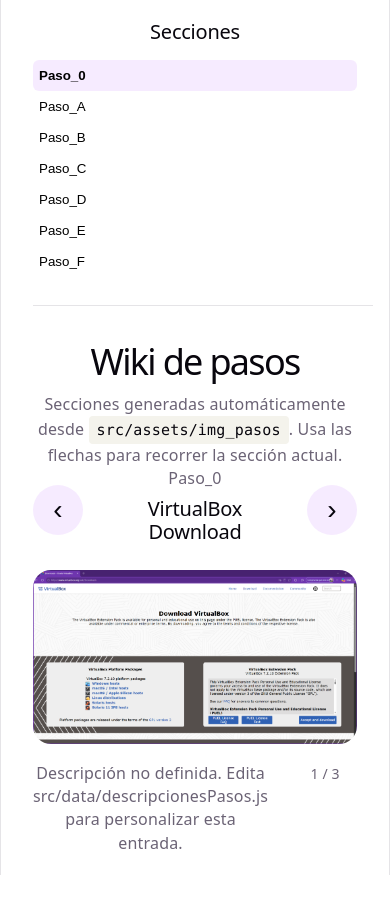
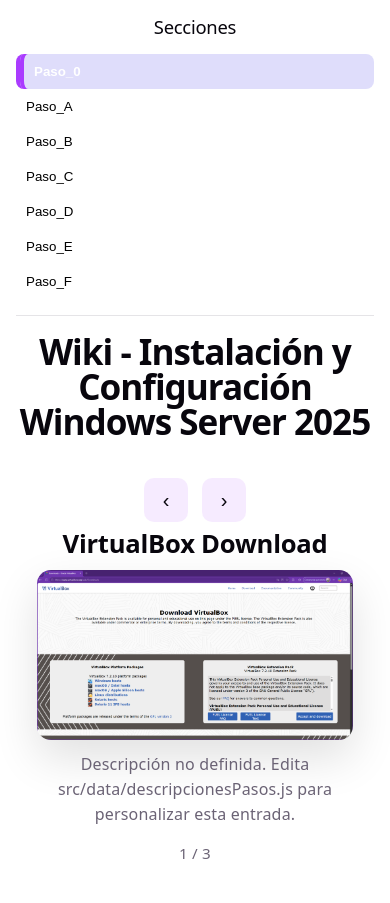
Before and after one commit to Anyaspycat/wiki_rivpat, a React (Vite) app: page / in a window 390 px wide. Before the commit the page ends 875 px from the top, so only its background shows below. Built offline with nearby package versions, Linux system fonts and the light colour scheme.

Commit message:
Correccion de espaciados y uso de CSS

```diff
--- a/src/App.css
+++ b/src/App.css
@@ -184,237 +184,234 @@
 }
 
 /* Wiki styles */
-.wiki-root {
-  display: flex;
-  gap: 24px;
-  padding: 20px 32px;
+.app-layout {
+  display: grid;
+  grid-template-columns: 300px minmax(0, 1fr);
+  min-height: 100vh;
+  width: 100%;
+  padding: 16px 36px 24px;
+  gap: 18px;
+  box-sizing: border-box;
 }
-.wiki-sidebar {
-  width: 200px;
+
+.sidebar {
+  width: 100%;
   border-right: 1px solid var(--border);
-  padding-right: 16px;
+  padding: 0 18px 0 0;
+  box-sizing: border-box;
 }
-.wiki-sidebar h2 {
-  margin-top: 0;
+
+.sidebar h2 {
+  margin: 0 0 16px;
+  font-size: 1.15rem;
 }
-.wiki-sidebar ul {
+
+.sidebar ul {
   list-style: none;
   padding: 0;
+  margin: 0;
 }
-.wiki-sidebar button {
+
+.sidebar button {
   width: 100%;
   text-align: left;
   background: transparent;
   border: none;
-  padding: 8px 6px;
+  padding: 10px 10px;
   cursor: pointer;
-  border-radius: 6px;
+  border-radius: 8px;
+  transition: background 0.2s ease, color 0.2s ease;
 }
-.wiki-sidebar button.active {
-  background: var(--accent-bg);
+
+.sidebar button:hover,
+.sidebar button:focus-visible {
+  background: rgba(255, 255, 255, 0.07);
+}
+
+.sidebar button.active {
+  background: rgba(79, 70, 229, 0.18);
+  color: #ffffff;
+  font-weight: 700;
+  border-left: 4px solid var(--accent);
+  padding-left: 14px;
+  box-shadow: inset 4px 0 0 var(--accent);
+}
+
+.main-content {
+  min-width: 0;
+  display: flex;
+  flex-direction: column;
+  align-items: center;
+  gap: 18px;
+  padding: 18px 0 0;
+}
+
+.wiki-header {
+  width: 100%;
+  display: flex;
+  justify-content: center;
+  padding: 0;
+  margin: 0;
+}
+
+.header-inner {
+  width: min(100%, 920px);
+  margin: 0 auto;
+}
+
+.wiki-title {
+  display: flex;
+  flex-direction: column;
+  align-items: center;
+  gap: 0;
+  margin: 0;
+  font-size: clamp(1.8rem, 3.2vw, 3rem);
+  line-height: 1.05;
+  letter-spacing: -1px;
   font-weight: 600;
+  text-align: center;
+  color: var(--text-h);
 }
-.wiki-main {
-  flex: 1 1 auto;
+
+.wiki-title span {
+  display: block;
 }
-.wiki-header p {
-  margin-top: 4px;
-  color: var(--muted);
+
+.carousel-container {
+  width: min(100%, 920px);
+  max-width: 920px;
+  margin: 0 auto;
+  border: 1px solid rgba(255, 255, 255, 0.06);
+  padding: 26px 28px 28px;
+  border-radius: 16px;
+  background: rgba(255, 255, 255, 0.02);
+  display: flex;
+  flex-direction: column;
+  gap: 12px;
+  box-sizing: border-box;
 }
-.carousel-nav {
+
+.carousel-inner {
+  width: 100%;
+}
+
+.carousel-arrows {
   display: flex;
-  align-items: center;
-  justify-content: space-between;
-  gap: 16px;
-  margin-bottom: 18px;
+  gap: 14px;
+  justify-content: center;
+  margin: 0 0 8px;
 }
+
 .carousel-arrow {
-  width: 50px;
-  height: 50px;
+  width: 44px;
+  height: 44px;
   border: none;
-  border-radius: 50%;
+  border-radius: 10px;
   background: var(--accent-bg);
   color: var(--text-h);
-  font-size: 28px;
+  font-size: 20px;
   cursor: pointer;
+  padding: 0;
 }
+
 .carousel-arrow:hover,
 .carousel-arrow:focus-visible {
   background: var(--accent);
   color: white;
 }
-.carousel-labels {
+
+.step-title {
   text-align: center;
-  flex: 1 1 auto;
+  margin: 0 0 12px;
 }
-.carousel-section {
-  display: block;
-  margin-bottom: 6px;
-  color: var(--muted);
+
+.step-title h2 {
+  margin: 0;
+  font-size: clamp(1.6rem, 2.4vw, 2.2rem);
+  line-height: 1.1;
+  font-weight: 700;
 }
-.carousel-view {
+
+.step-image {
   display: flex;
   justify-content: center;
-  margin-bottom: 18px;
-}
-.carousel-view img {
-  width: 100%;
-  max-width: 860px;
-  max-height: 70vh;
-  object-fit: contain;
-  border-radius: 18px;
-  background: var(--surface);
-}
-.carousel-details {
-  display: flex;
-  justify-content: space-between;
-  align-items: flex-start;
-  gap: 16px;
-}
-.carousel-details p {
-  flex: 1 1 auto;
-  margin: 0;
-}
-.carousel-counter {
-  white-space: nowrap;
-  color: var(--muted);
-  font-size: 14px;
-  min-width: 82px;
-}
-.empty-state {
-  color: var(--muted);
-  padding-top: 32px;
-}
-.gallery {
-  display: grid;
-  grid-template-columns: repeat(auto-fill, minmax(200px, 1fr));
-  gap: 16px;
-  margin-top: 12px;
-}
-.thumb {
-  display: grid;
-  gap: 8px;
-  padding: 0;
-  border: 1px solid transparent;
-  border-radius: 10px;
-  background: transparent;
-  text-align: left;
-  cursor: pointer;
-}
-.thumb:hover,
-.thumb:focus-visible {
-  border-color: var(--accent-border);
-  outline: none;
-}
-.thumb img {
-  width: 100%;
-  height: 140px;
-  object-fit: cover;
-  border-radius: 10px;
-  display: block;
-}
-.thumb figcaption {
-  font-size: 14px;
-  margin-top: 6px;
-  color: var(--text-h);
-}
-.thumb strong {
-  display: block;
-  margin-bottom: 4px;
-}
-.wiki-section.hidden {
-  display: none;
+  margin: 0 0 12px;
 }
 
-.modal-overlay {
-  position: fixed;
-  inset: 0;
-  background: rgba(0, 0, 0, 0.72);
-  display: flex;
-  align-items: center;
-  justify-content: center;
-  z-index: 50;
-  padding: 24px;
-}
-.modal-content {
-  width: min(980px, 100%);
-  max-height: 100%;
-  background: var(--surface);
-  border-radius: 18px;
-  box-shadow: 0 30px 60px rgba(0, 0, 0, 0.28);
-  position: relative;
-  overflow: hidden;
-}
-.modal-close {
-  position: absolute;
-  top: 16px;
-  right: 16px;
-  border: none;
-  background: rgba(255, 255, 255, 0.9);
-  width: 36px;
-  height: 36px;
-  border-radius: 50%;
-  font-size: 22px;
-  cursor: pointer;
-}
-.modal-viewer {
-  display: grid;
-  grid-template-columns: 60px minmax(0, 1fr) 60px;
-  align-items: center;
-  gap: 16px;
-  padding: 24px;
-}
-.modal-viewer img {
+.step-image img {
   width: 100%;
-  max-height: calc(100vh - 260px);
+  max-width: 100%;
+  max-height: 58vh;
   object-fit: contain;
   border-radius: 14px;
   background: var(--surface);
-}
-.modal-arrow {
-  width: 50px;
-  height: 50px;
-  border: none;
-  border-radius: 50%;
-  background: var(--accent-bg);
-  color: var(--text-h);
-  font-size: 28px;
-  cursor: pointer;
-}
-.modal-arrow:hover,
-.modal-arrow:focus-visible {
-  background: var(--accent);
-  color: white;
-}
-.modal-details {
-  padding: 0 24px 24px;
-}
-.modal-section {
-  display: inline-block;
-  margin-bottom: 10px;
-  color: var(--muted);
-}
-.modal-details h2 {
-  margin: 0 0 12px;
-}
-.modal-counter {
-  margin-top: 16px;
-  font-size: 14px;
-  color: var(--muted);
+  box-shadow: 0 18px 45px rgba(0, 0, 0, 0.12);
 }
 
-@media (max-width: 760px) {
-  .modal-viewer {
+.step-footer {
+  display: grid;
+  grid-template-columns: 1fr auto;
+  align-items: start;
+  gap: 16px;
+  width: 100%;
+}
+
+.step-description {
+  text-align: center;
+  padding: 0 8px;
+}
+
+.step-description p {
+  margin: 0;
+  line-height: 1.55;
+  max-width: 760px;
+  margin-inline: auto;
+}
+
+.step-counter {
+  color: var(--muted);
+  min-width: 56px;
+  text-align: right;
+  font-size: 0.95rem;
+  white-space: nowrap;
+}
+
+.empty-state {
+  color: var(--muted);
+  padding-top: 12px;
+}
+
+@media (max-width: 880px) {
+  .app-layout {
     grid-template-columns: 1fr;
     padding: 16px;
   }
-  .modal-arrow {
-    width: 44px;
-    height: 44px;
+
+  .sidebar {
+    border-right: none;
+    border-bottom: 1px solid var(--border);
+    padding: 0 0 16px;
+  }
+
+  .main-content {
+    padding-top: 0;
+  }
+
+  .wiki-title {
+    font-size: clamp(2rem, 9vw, 3.2rem);
+    line-height: 1;
+  }
+
+  .carousel-container {
+    width: 100%;
+    padding: 20px;
+  }
+
+  .step-footer {
+    grid-template-columns: 1fr;
+  }
+
+  .step-counter {
+    text-align: center;
   }
 }
-
-@media (max-width: 880px) {
-  .wiki-root { flex-direction: column; }
-  .wiki-sidebar { width: 100%; border-right: none; border-bottom: 1px solid var(--border); padding-bottom: 12px; }
-}
--- a/src/App.jsx
+++ b/src/App.jsx
@@ -117,8 +117,8 @@
   }
 
   return (
-    <div className="wiki-root">
-      <aside className="wiki-sidebar">
+    <div className="app-layout">
+      <aside className="sidebar">
         <h2>Secciones</h2>
         <ul>
           {grouped.map((group) => (
@@ -134,42 +134,49 @@
           ))}
         </ul>
       </aside>
-
-      <main className="wiki-main">
+      <main className="main-content">
         <header className="wiki-header">
-          <h1>Wiki de pasos</h1>
-          <p>
-            Secciones generadas automáticamente desde <code>src/assets/img_pasos</code>. Usa las flechas para recorrer la sección actual.
-          </p>
+          <div className="header-inner">
+            <h1 className="wiki-title">
+              <span>Wiki - Instalación y Configuración</span>
+              <span>Windows Server 2025</span>
+            </h1>
+          </div>
         </header>
 
+        <div className="carousel-container">
           {activeGroup && activeImage ? (
-          <section className="wiki-section visible" id={activeGroup.section}>
-            <div className="carousel-nav">
+            <div className="carousel-inner" id={activeGroup.section}>
+              <div className="carousel-arrows">
                 <button className="carousel-arrow" type="button" onClick={() => changePhoto(-1)} aria-label="Anterior">
                   ‹
                 </button>
-              <div className="carousel-labels">
-                <span className="carousel-section">{activeGroup.section}</span>
-                <h2>{makeTitle(activeImage.filename)}</h2>
-              </div>
                 <button className="carousel-arrow" type="button" onClick={() => changePhoto(1)} aria-label="Siguiente">
                   ›
                 </button>
               </div>
-            <div className="carousel-view">
+
+              <div className="step-title">
+                <h2>{makeTitle(activeImage.filename)}</h2>
+              </div>
+
+              <div className="step-image">
                 <img src={activeImage.url} alt={makeTitle(activeImage.filename)} />
               </div>
-            <div className="carousel-details">
+
+              <div className="step-footer">
+                <div className="step-description">
                   <p>{getDescription(activeGroup.section, makeTitle(activeImage.filename))}</p>
-              <span className="carousel-counter">
+                </div>
+                <div className="step-counter">
                   {activeIndex + 1} / {activeGroup.images.length}
-              </span>
                 </div>
-          </section>
+              </div>
+            </div>
           ) : (
             <p className="empty-state">Selecciona una sección para comenzar.</p>
           )}
+        </div>
       </main>
     </div>
   )
--- a/src/index.css
+++ b/src/index.css
@@ -55,11 +55,11 @@
 }
 
 #root {
-  width: 1126px;
-  max-width: 100%;
-  margin: 0 auto;
+  width: 100%;
+  max-width: none;
+  margin: 0;
   text-align: center;
-  border-inline: 1px solid var(--border);
+  border-inline: none;
   min-height: 100svh;
   display: flex;
   flex-direction: column;
```
Also changed, not shown: 1 other file (tests, documents, lock files or other folders). Lines whose indentation alone changed are shown as unchanged.
